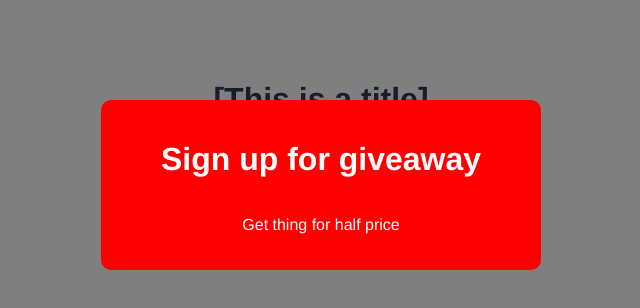
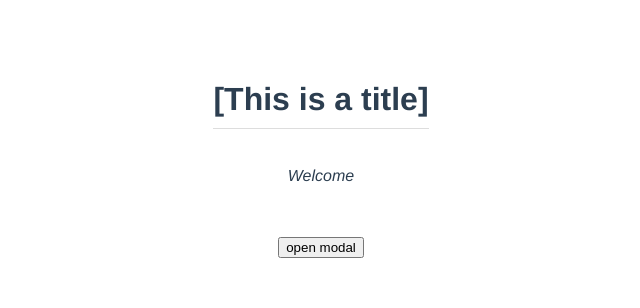
Before and after one commit to KoyFoster/vue-modal-project, a Vue app: page / in a window 1280 px wide. Shown: the top 308 px of the page, without its empty margins (319-959 px from the left). Built offline with nearby package versions, Linux system fonts and the light colour scheme.

Commit message:
Emitting events

```diff
--- a/src/App.vue
+++ b/src/App.vue
@@ -1,6 +1,18 @@
 <template>
   <h1>{{ title }}</h1>
-  <ModalWindow :header="header" text="Get thing for half price" :data="[1, 2, 3]" theme="sale" />
+  <p>Welcome</p>
+  <br>
+  <div v-if="showModal">
+    <ModalWindow
+      :header="header"
+      text="Get thing for half price"
+      :data="[1, 2, 3]"
+      theme="sale"
+      @close="toggleModal"
+    />
+  </div>
+  <br>
+  <button @click="toggleModal">open modal</button>
   <!-- <input type="text" ref="name" />
   <button @click="handleClick">click me</button> -->
 </template>
@@ -16,6 +28,7 @@
     return {
       title: "[This is a title]",
       header: "Sign up for giveaway",
+      showModal: false,
     };
   },
   methods: {
@@ -24,6 +37,9 @@
       console.warn({ nameRef });
       nameRef.classList.add("active");
       nameRef.focus();
+    },
+    toggleModal() {
+      this.showModal = !this.showModal;
     },
   },
   computed: {},
--- a/src/components/modal-window.vue
+++ b/src/components/modal-window.vue
@@ -1,5 +1,5 @@
 <template>
-  <div class="backdrop">
+  <div class="backdrop" @click="closeModal">
     <div class="modal" :class="{ sale: theme === 'sale' }">
       <h1>{{ header }}</h1>
       <p>{{ text }}</p>
@@ -10,6 +10,11 @@
 <script>
 export default {
   props: ["header", "text", "theme"],
+  methods: {
+    closeModal() {
+      this.$emit("close");
+    },
+  },
 };
 </script>
 
@@ -37,11 +42,11 @@
 .modal p {
   font-style: normal;
 }
-.modal.sale{
+.modal.sale {
   background: red;
   color: white;
 }
-.modal.sale h1{
+.modal.sale h1 {
   color: white;
 }
 </style>
```
